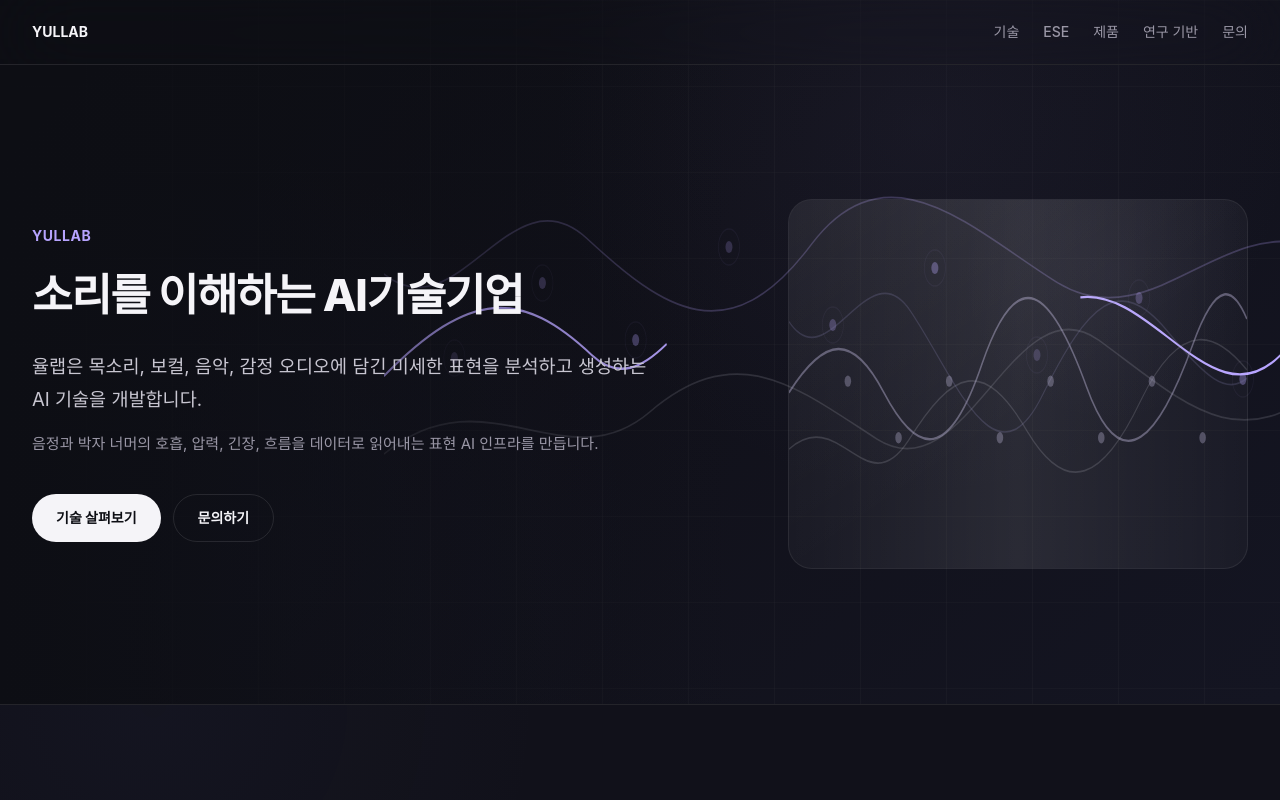
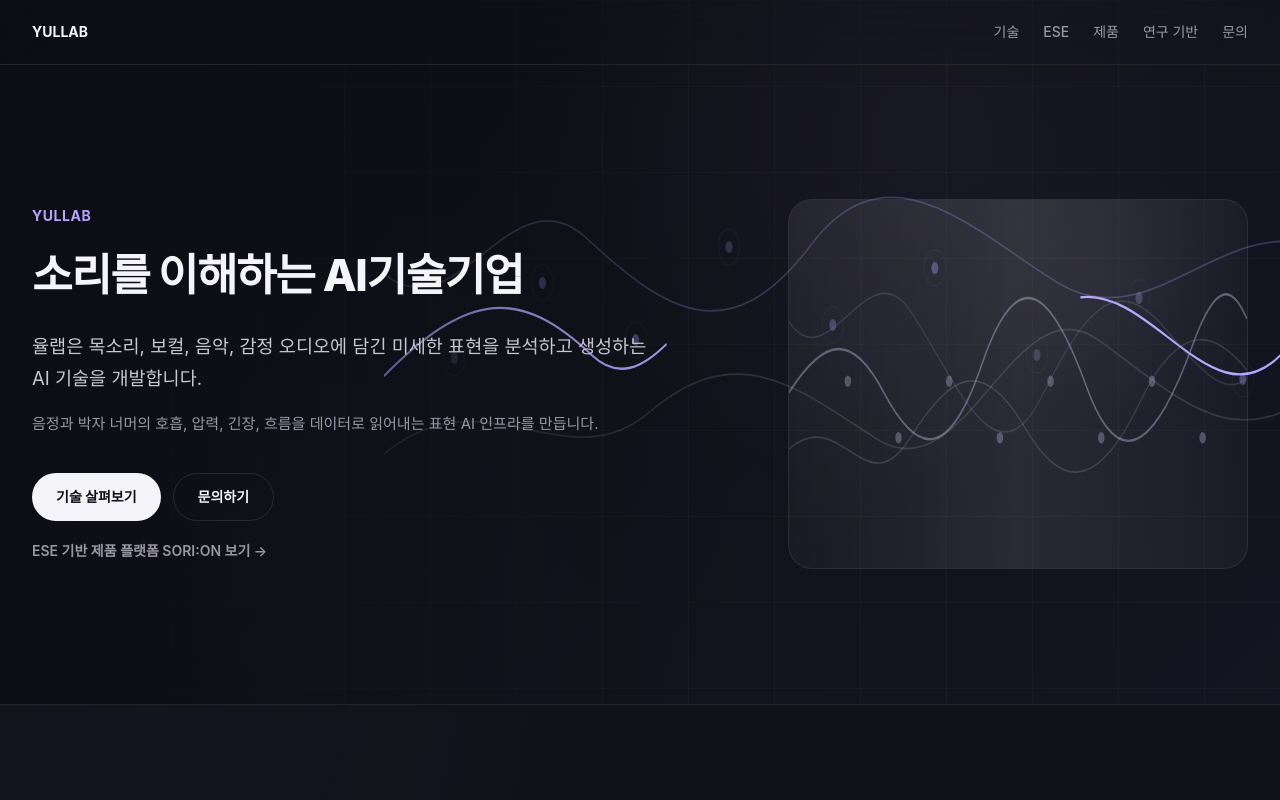
Before and after one commit to YULLAB/yullab-homepage, a Next.js app: page / in a window 1280 px wide. Shown: the top 800 px of the page. Built offline with nearby package versions, Linux system fonts and the light colour scheme.

Commit message:
Restore SORI:ON hero link

```diff
--- a/app/globals.css
+++ b/app/globals.css
@@ -82,6 +82,10 @@
 
   .button-secondary {
     @apply inline-flex min-h-12 items-center justify-center rounded-full border border-white/10 px-6 text-sm font-bold text-primary transition hover:border-accent hover:text-accent focus:outline-none focus:ring-2 focus:ring-accent focus:ring-offset-2 focus:ring-offset-ink;
+  }
+
+  .hero-sub-link {
+    @apply mt-5 inline-flex text-sm font-semibold text-muted transition hover:text-accent;
   }
 
   .content-block {
--- a/app/page.tsx
+++ b/app/page.tsx
@@ -98,6 +98,9 @@
                 문의하기
               </a>
             </div>
+            <a className="hero-sub-link" href="#products">
+              ESE 기반 제품 플랫폼 SORI:ON 보기 →
+            </a>
           </div>
 
           <div className="hidden lg:block">
```
